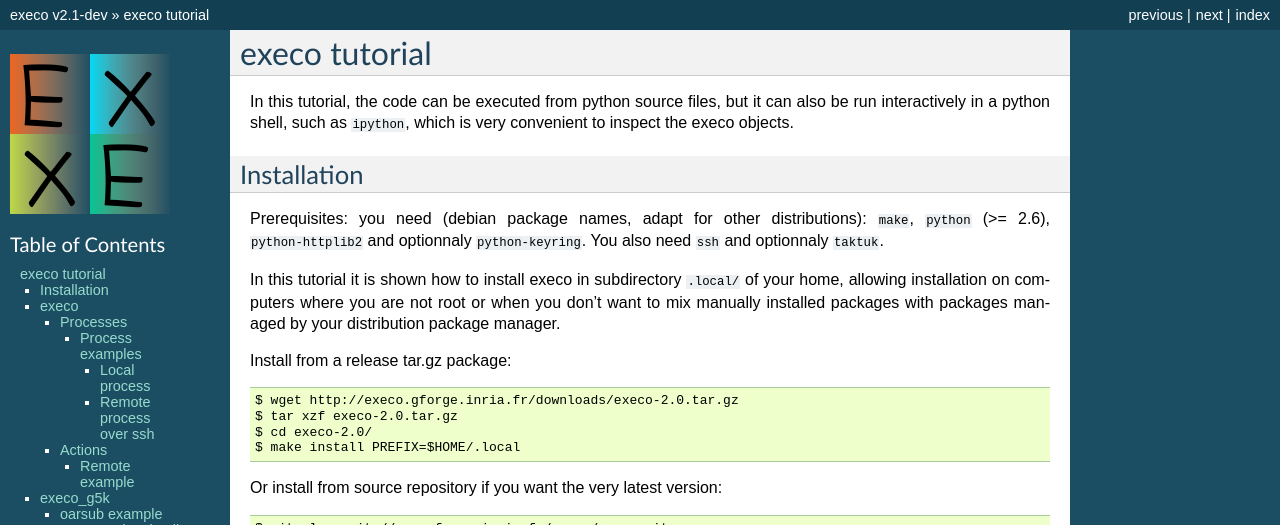
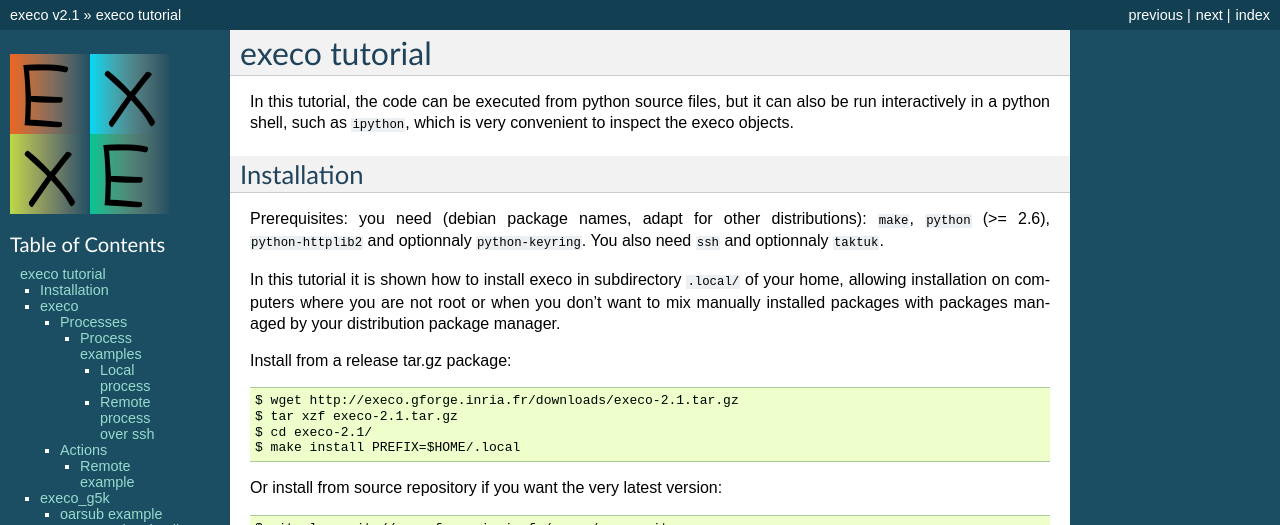
Before and after one commit to rcherrueau/execo, a Sphinx documentation site: the page built from doc/tutorial.rst, in a window 1280 px wide and 900 px high. Shown: the top 525 px of the window. Built offline with Sphinx 7.4.7, drawn with Linux system fonts in a browser that asks for light colours; some of the changed text lies outside the part shown.

Commit message:
bump stable version to 2.1 just prior to release & tag

```diff
--- a/doc/conf.py
+++ b/doc/conf.py
@@ -46,9 +46,9 @@
 # built documents.
 #
 # The short X.Y version.
-version = '2.1-dev'
+version = '2.1'
 # The full version, including alpha/beta/rc tags.
-release = '2.1-dev'
+release = '2.1'
 
 # The language for content autogenerated by Sphinx. Refer to documentation
 # for a list of supported languages.
--- a/doc/tutorial.rst
+++ b/doc/tutorial.rst
@@ -21,9 +21,9 @@ with packages managed by your distribution package manager.
 
 Install from a release tar.gz package::
 
- $ wget http://execo.gforge.inria.fr/downloads/execo-2.0.tar.gz
- $ tar xzf execo-2.0.tar.gz
- $ cd execo-2.0/
+ $ wget http://execo.gforge.inria.fr/downloads/execo-2.1.tar.gz
+ $ tar xzf execo-2.1.tar.gz
+ $ cd execo-2.1/
  $ make install PREFIX=$HOME/.local
 
 Or install from source repository if you want the very latest
--- a/setup.py
+++ b/setup.py
@@ -10,7 +10,7 @@ import sys
 
 setup(name = 'execo',
       license = 'GNU GPL v3',
-      version = '2.1-dev',
+      version = '2.1',
       description = 'API for parallel local or remote processes execution',
       long_description = 'This module offers a high level API for parallel'
       'local or remote processes execution with the `Action` class hierarchy,'
```
Also changed, not shown: 1 other file.
